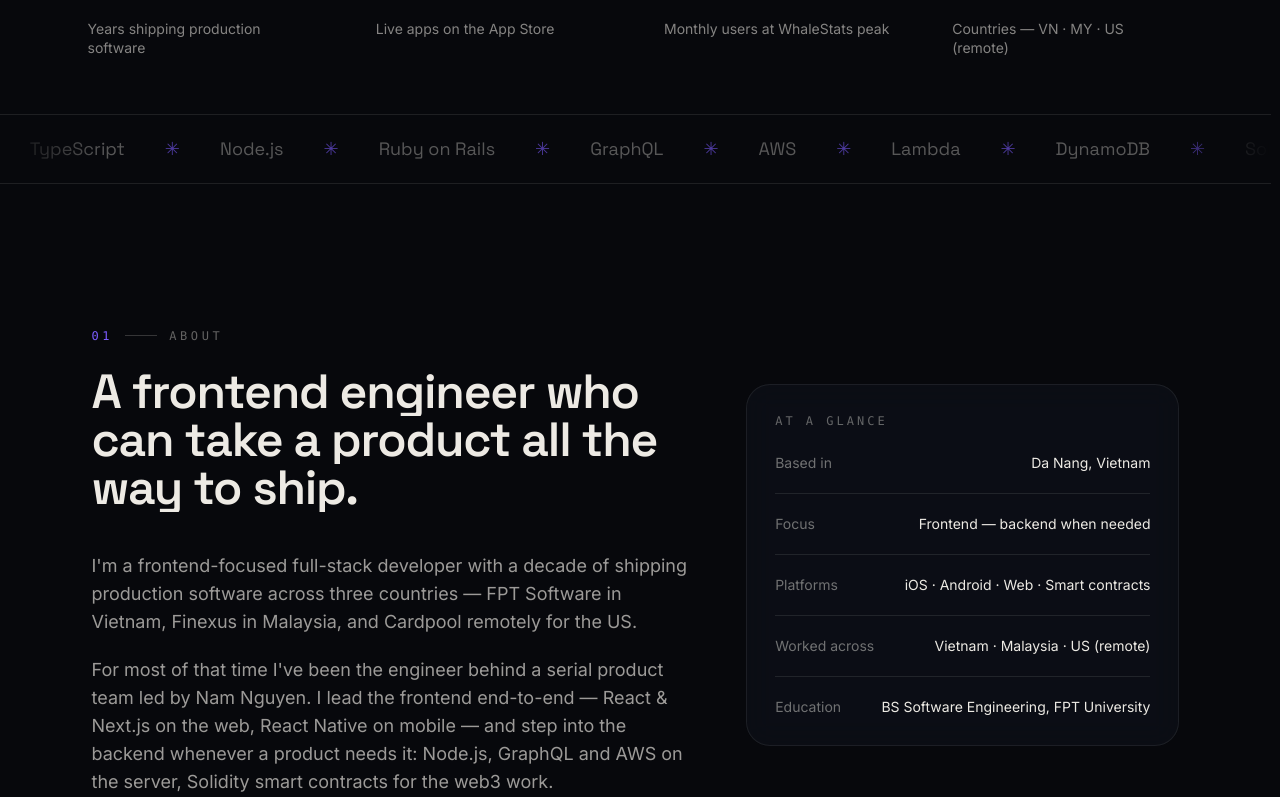
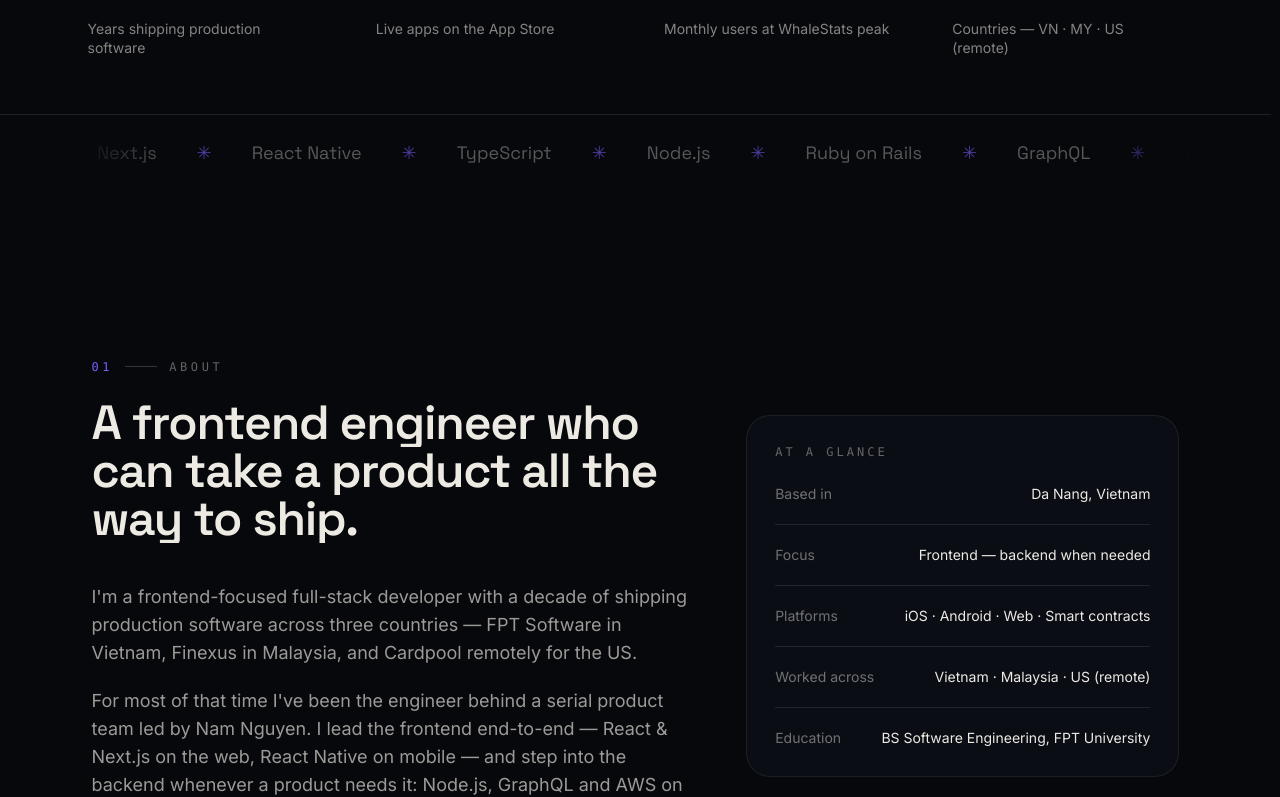
Before and after one commit to amthucdanang2015-pixel/main, a Next.js app: page / in a window 1280 px wide. Shown: the part 910-1707 px from the top of the page. Built offline with nearby package versions, Linux system fonts and the light colour scheme.

Commit message:
Add files via upload

```diff
--- a/components/Marquee.tsx
+++ b/components/Marquee.tsx
@@ -23,17 +23,33 @@ const items = [
 
 export default function Marquee() {
   return (
-    <div className="relative overflow-hidden border-b border-hairline py-5 marquee-paused">
-      <div className="mask-fade-x flex">
-        <div className="animate-marquee flex shrink-0 items-center gap-10 pr-10" style={{ ["--marquee-duration" as string]: "45s" }}>
+    <div className="relative mx-auto max-w-6xl overflow-hidden px-5 py-6">
+      <div className="mask-fade-x overflow-hidden pb-6">
+        <div
+          className="animate-marquee flex shrink-0 items-center gap-10 whitespace-nowrap pr-10"
+          style={{
+            ["--marquee-duration" as string]: "30s",
+          }}
+        >
           {[...items, ...items].map((t, i) => (
-            <span key={i} className="flex items-center gap-10 whitespace-nowrap font-display text-lg text-bone/35">
+            <span
+              key={i}
+              className="flex items-center gap-10 whitespace-nowrap font-display text-lg text-bone/35"
+            >
               {t}
               <span className="text-accent-violet/60">✳</span>
             </span>
           ))}
         </div>
       </div>
+
+      <div
+        className="pointer-events-none absolute bottom-0 left-5 right-5 h-px"
+        style={{
+          background:
+            "linear-gradient(to right, transparent 0%, var(--hairline) 8%, var(--hairline) 92%, transparent 100%)",
+        }}
+      />
     </div>
   );
 }
```
